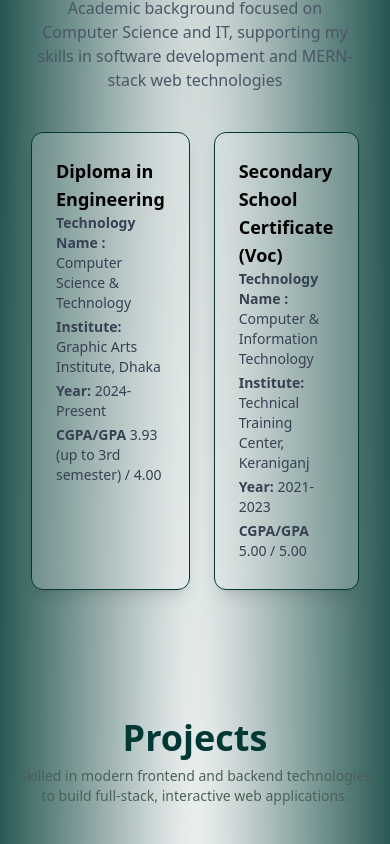
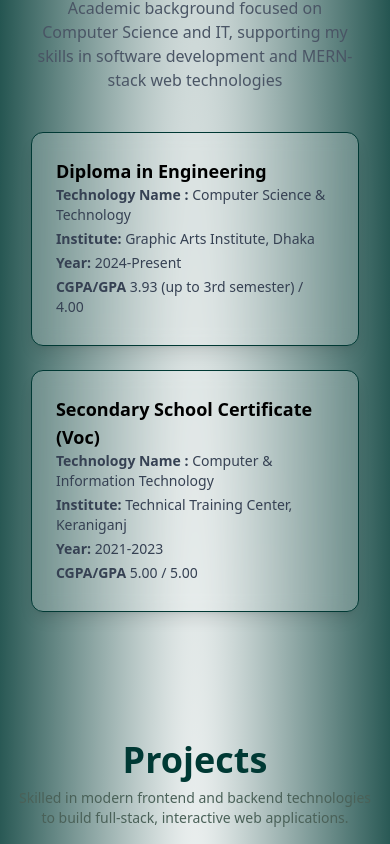
Before and after one commit to TarekNexus/Portfolio-Tarek, a React (Vite) app: page / in a window 390 px wide. Shown: the part 2796-3640 px from the top of the page. Built offline with nearby package versions, Linux system fonts and the light colour scheme.

Commit message:
some burg fixed

```diff
--- a/src/components/Education.jsx
+++ b/src/components/Education.jsx
@@ -78,7 +78,7 @@ const EducationSection = () => {
         </motion.p>
 
         {/* Cards */}
-        <div className="flex flex-wrap justify-center gap-6">
+        <div className="grid grid-cols-1 md:grid-cols-2 justify-center gap-6">
           {educationData.map((item, idx) => (
             <EducationCard key={idx} item={item} index={idx} />
           ))}
--- a/src/components/ProjectCard.jsx
+++ b/src/components/ProjectCard.jsx
@@ -13,7 +13,7 @@ const ProjectCard = ({ project }) => {
       whileInView={{ opacity: 1, scale: 1 }}
       transition={{ duration: 0.5, ease: "easeOut" }}
       viewport={{ once: true }}
-      className="h-auto p-3 md:p-6 border sticky top-0 border-[#003934] bg-white/20 backdrop-blur-sm rounded-2xl shadow-lg flex flex-col md:flex-row gap-6 text-black"
+      className="h-auto p-3 md:p-6 border md:sticky md:top-0 border-[#003934] bg-white/20 backdrop-blur-sm rounded-2xl shadow-lg flex flex-col md:flex-row gap-6 text-black"
     >
       {/* Image */}
       <motion.div
```
